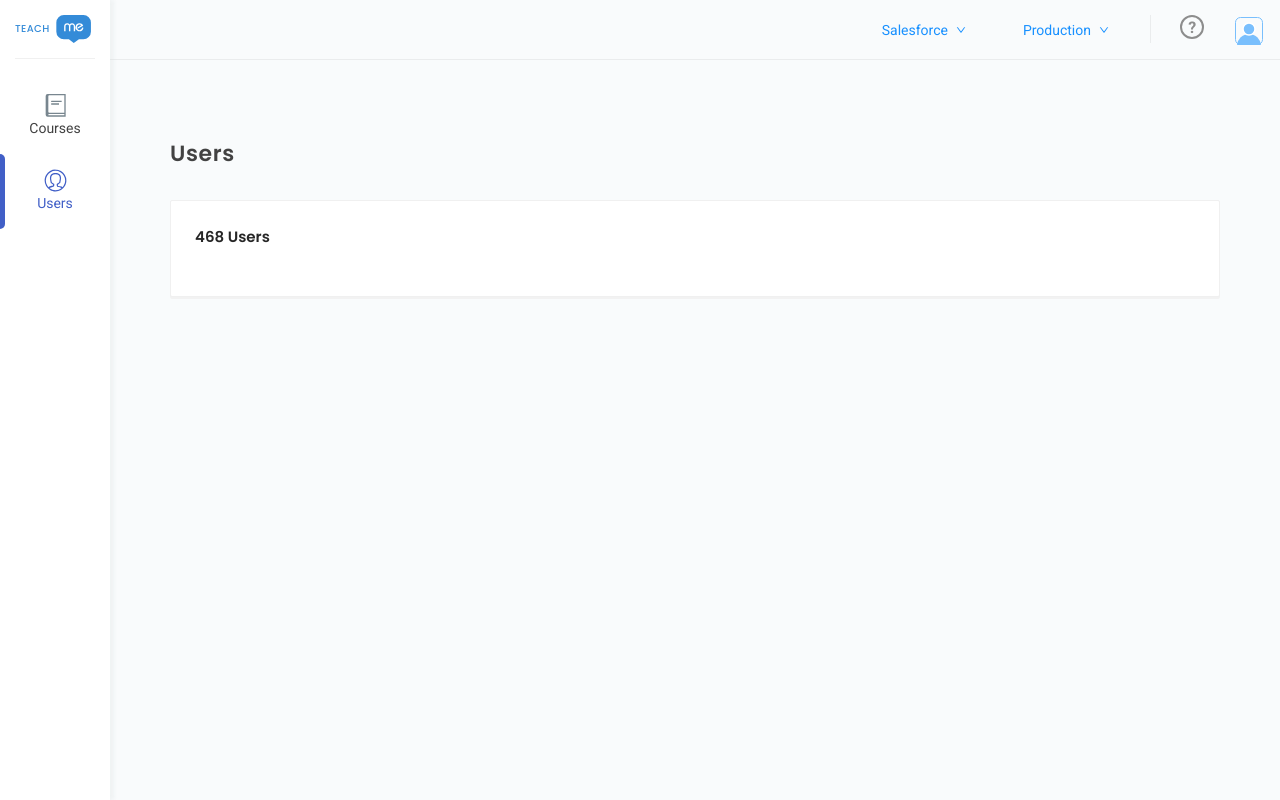
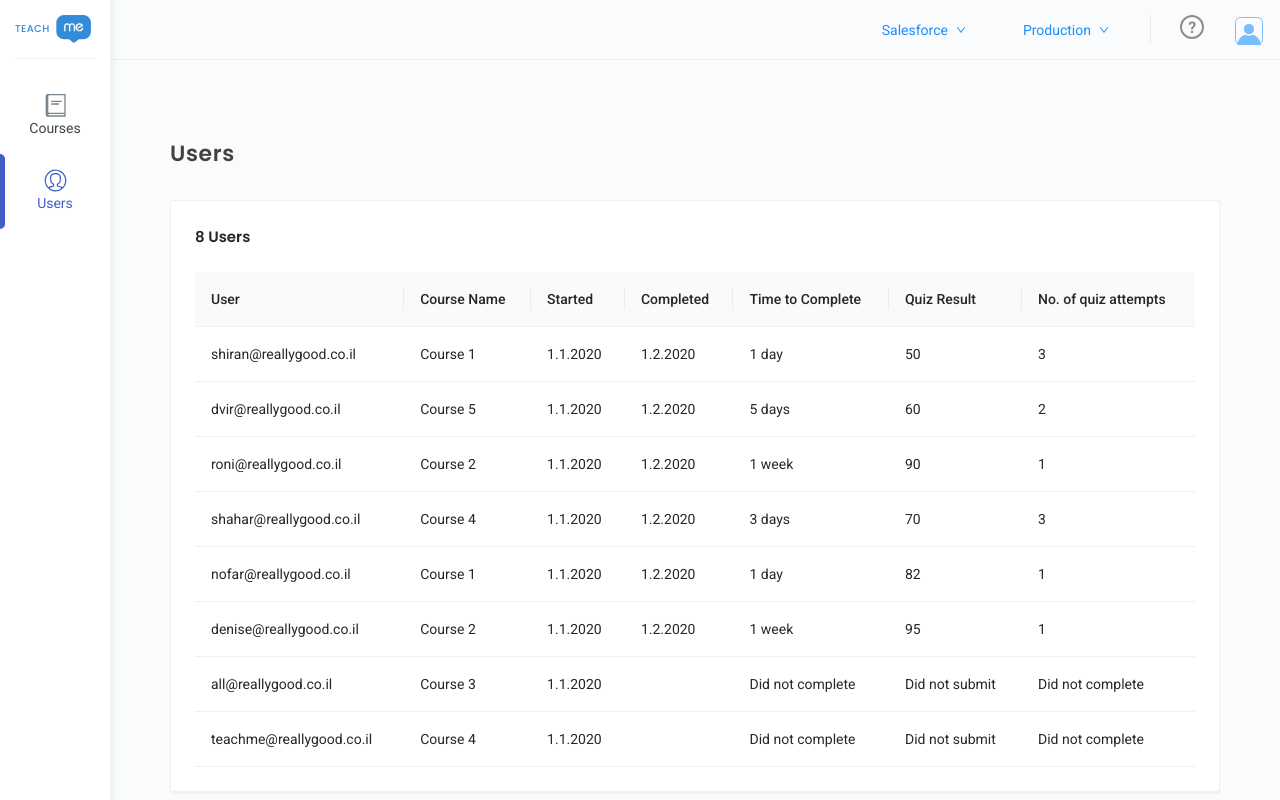
Before and after one commit to delta94/teachme-admin, a React (Create React App) app: page /users in a window 1280 px wide. Built offline with nearby package versions, Linux system fonts and the light colour scheme.

Commit message:
Added users table using mock data

```diff
--- a/src/components/screen/users-screen/index.tsx
+++ b/src/components/screen/users-screen/index.tsx
@@ -1,7 +1,8 @@
 import React, { ReactElement } from 'react';
 import WMCard from '../../common/WMCard';
-
+import WMTable from '../../common/WMTable';
 import { usersMockData } from '../../../constants/mocks/users-mock';
+import { data as tableData ,columns } from '../../../mocks/tableMockUsersData';
 import ScreenHeader from '../../common/screenHeader';
 
 import screenClasses from '../style.module.scss';
@@ -11,7 +12,9 @@ export default function CoursesScreen(): ReactElement {
   return (
     <section className={screenClasses['screen']}>
       <ScreenHeader title={mainTitle} />
-      <WMCard title={`468 ${usersTable.title}`} />
+      <WMCard title={`${tableData.length} ${usersTable.title}`}>
+        <WMTable data={tableData} columns={columns} />
+      </WMCard>
     </section>
   );
 }
--- /dev/null
+++ b/src/mocks/tableMockUsersData.tsx
@@ -0,0 +1,123 @@
+import { ColumnsType } from 'antd/lib/table';
+import React from 'react';
+
+export const columns: ColumnsType<any> = [
+  {
+    title: 'User',
+    dataIndex: 'user',
+    render: (text: string) => <a>{text}</a>,
+  },
+  {
+    title: 'Course Name',
+    dataIndex: 'courseName',
+    render: (text: string) => <span> {text}</span>,
+  },
+  {
+    title: 'Started',
+    dataIndex: 'started',
+    render: (text: string) => <span> {text}</span>,
+  },
+  {
+    title: 'Completed',
+    dataIndex: 'completed',
+    render: (text: string) => <span> {text}</span>,
+  },
+  {
+    title: 'Time to Complete',
+    dataIndex: 'timeToComplete',
+    render: (text: string) => <span> {text}</span>,
+  },
+  {
+    title: 'Quiz Result',
+    dataIndex: 'quizResult',
+    render: (text: string) => <span> {text}</span>,
+  },
+  {
+    title: 'No. of quiz attempts',
+    dataIndex: 'noOfQuizAttempts',
+    render: (text: string) => <span> {text}</span>,
+  },
+];
+
+export const data = [
+  {
+    key: '1',
+    user: 'shiran@reallygood.co.il',
+    courseName: 'Course 1',
+    started: '1.1.2020',
+    completed: '1.2.2020',
+    timeToComplete: '1 day',
+    quizResult: 50,
+    noOfQuizAttempts: 3,
+  },
+  {
+    key: '2',
+    user: 'dvir@reallygood.co.il',
+    courseName: 'Course 5',
+    started: '1.1.2020',
+    completed: '1.2.2020',
+    timeToComplete: '5 days',
+    quizResult: 60,
+    noOfQuizAttempts: 2,
+  },
+  {
+    key: '3',
+    user: 'roni@reallygood.co.il',
+    courseName: 'Course 2',
+    started: '1.1.2020',
+    completed: '1.2.2020',
+    timeToComplete: '1 week',
+    quizResult: 90,
+    noOfQuizAttempts: 1,
+  },
+  {
+    key: '4',
+    user: 'shahar@reallygood.co.il',
+    courseName: 'Course 4',
+    started: '1.1.2020',
+    completed: '1.2.2020',
+    timeToComplete: '3 days',
+    quizResult: 70,
+    noOfQuizAttempts: 3,
+  },
+  {
+    key: '5',
+    user: 'nofar@reallygood.co.il',
+    courseName: 'Course 1',
+    started: '1.1.2020',
+    completed: '1.2.2020',
+    timeToComplete: '1 day',
+    quizResult: 82,
+    noOfQuizAttempts: 1,
+  },
+  {
+    key: '6',
+    user: 'denise@reallygood.co.il',
+    courseName: 'Course 2',
+    started: '1.1.2020',
+    completed: '1.2.2020',
+    timeToComplete: '1 week',
+    quizResult: 95,
+    noOfQuizAttempts: 1,
+  },
+  {
+    key: '7',
+    user: 'all@reallygood.co.il',
+    courseName: 'Course 3',
+    started: '1.1.2020',
+    completed: undefined,
+    timeToComplete: 'Did not complete',
+    quizResult: 'Did not submit',
+    noOfQuizAttempts: 'Did not complete',
+  },
+  {
+    key: '8',
+    user: 'teachme@reallygood.co.il',
+    courseName: 'Course 4',
+    started: '1.1.2020',
+    completed: undefined,
+    timeToComplete: 'Did not complete',
+    quizResult: 'Did not submit',
+    noOfQuizAttempts: 'Did not complete',
+  },
+];
```
